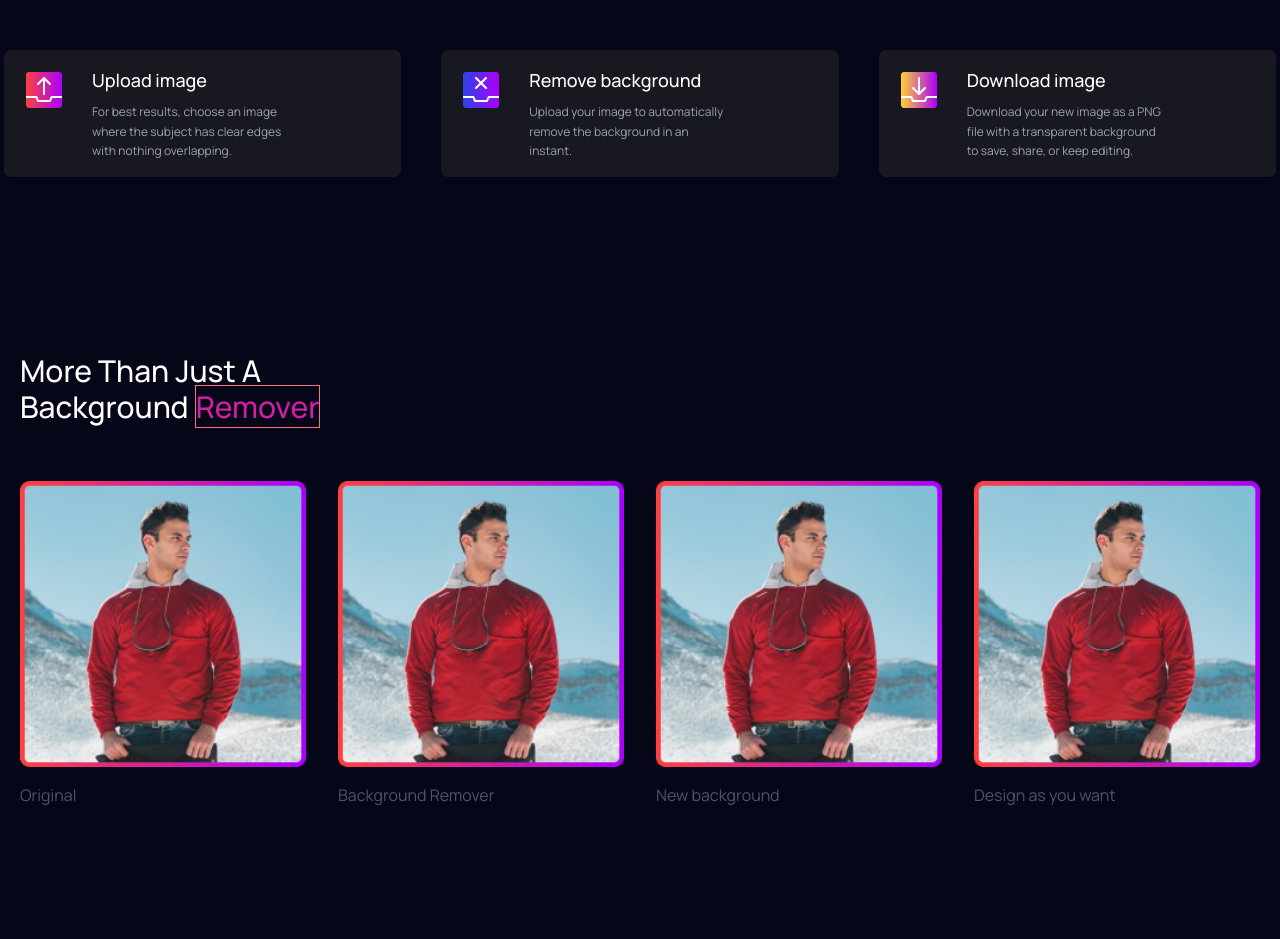
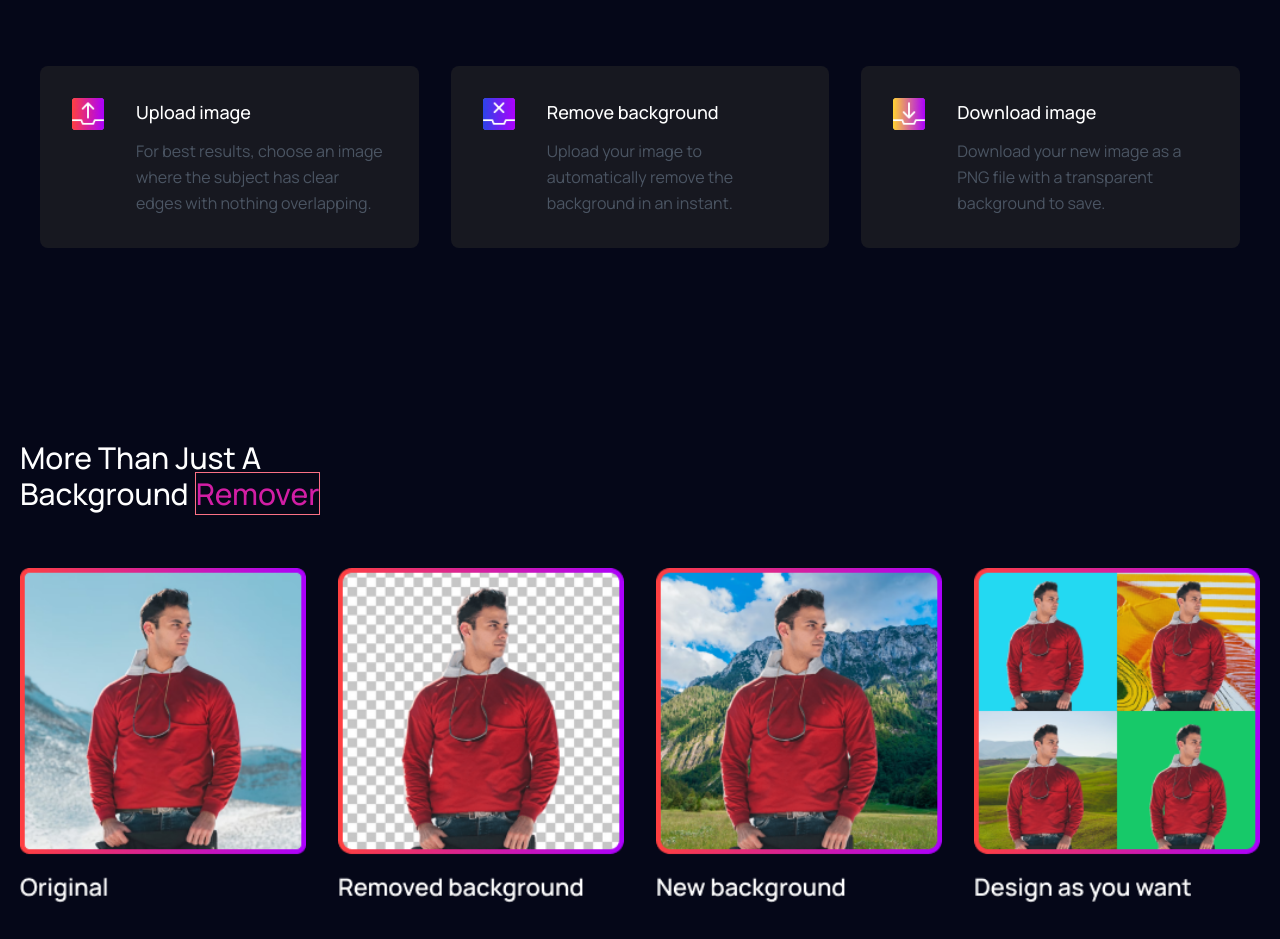
Before and after one commit to Faruqdigital/Background-remover-website, a website: page src/index.html in a window 1280 px wide. Shown: the part 980-1919 px from the top of the page. Drawn offline with Linux system fonts and the light colour scheme.

Commit message:
remover section added

```diff
--- a/src/index.html
+++ b/src/index.html
@@ -14,7 +14,7 @@
     <!-- header -->
     <header class="body-font">
 
-        <div class="container mx-auto flex flex-wrap p-5 flex-col md:flex-row items-center font-semibold">
+        <div class="container mx-auto flex flex-wrap p-5 flex-col md:flex-row items-center">
 
             <a class="flex title-font font-medium items-center mb-4 md:mb-0">
                 <img src="images/Group 7.png" alt="">
@@ -95,52 +95,52 @@
                 </h2>
                 <p class="text-xs text-center text-gray-300 mb-20">Remove background from images of humans, animals or
                     objects and <br> download high-resolution images for free.</p>
-
-                <div class="flex gap-10 sm:-m-4 -mx-4 -mb-10 -mt-4 md:space-y-0 space-y-6">
-
-                    <div class="md:w-1/3 flex bg-[#171820] p-4 rounded-[7px]">
-
-                        <div class="w-12 h-12 inline-flex items-center justify-center mb-4 flex-shrink-0">
+                <div class="container px-5 mx-auto flex flex-wrap">
+                    <div class="flex flex-wrap -m-4">
+                        <div class="p-4 lg:w-1/3 md:w-full">
+                            <div
+                                class="flex bg-[#171820] rounded-lg border-gray-200 border-opacity-50 p-8 sm:flex-row flex-col">
+                                <div
+                                    class="w-8 h-8 sm:mr-8 sm:mb-0 mb-4 inline-flex items-center justify-center rounded bg-indigo-100 text-indigo-500 flex-shrink-0">
                                     <img src="images/Group.png" alt="">
                                 </div>
-
-                        <div class="flex-grow pl-6">
-                            <h2 class="text-white text-lg title-font font-medium">Upload image</h2>
-                            <p class="leading-relaxed mt-2 text-gray-400 text-xs">For best results, choose an image <br>
-                                where the subject has clear edges <br> with nothing overlapping.</p>
+                                <div class="flex-grow">
+                                    <h2 class="text-white text-lg title-font font-medium mb-3">Upload image
+                                    </h2>
+                                    <p class="leading-relaxed text-base">For best results, choose an image where the
+                                        subject has clear edges with nothing overlapping.</p>
                                 </div>
-
                             </div>
-
-                    <div class="md:w-1/3 flex bg-[#171820] p-4 rounded-[7px]">
-
-                        <div class="w-12 h-12 inline-flex items-center justify-center mb-4 flex-shrink-0">
+                        </div>
+                        <div class="p-4 lg:w-1/3 md:w-full">
+                            <div
+                                class="flex bg-[#171820] rounded-lg border-gray-200 border-opacity-50 p-8 sm:flex-row flex-col">
+                                <div
+                                    class="w-8 h-8 sm:mr-8 sm:mb-0 mb-4 inline-flex items-center justify-center rounded bg-indigo-100 text-indigo-500 flex-shrink-0">
                                     <img src="images/Group (1).png" alt="">
                                 </div>
-
-                        <div class="flex-grow pl-6">
-                            <h2 class="text-white text-lg title-font font-medium">Remove background</h2>
-                            <p class="leading-relaxed mt-2 text-gray-400 text-xs">Upload your image to automatically
-                                <br> remove the background in an <br> instant.
-                            </p>
+                                <div class="flex-grow">
+                                    <h2 class="text-white text-lg title-font font-medium mb-3">Remove background
+                                    </h2>
+                                    <p class="leading-relaxed text-base">Upload your image to automatically remove the background in an instant.</p>
                                 </div>
-
                             </div>
-
-                    <div class="md:w-1/3 flex bg-[#171820] p-4 rounded-[7px]">
-
-                        <div class="w-12 h-12 inline-flex items-center justify-center mb-4 flex-shrink-0">
+                        </div>
+                        <div class="p-4 lg:w-1/3 md:w-full">
+                            <div
+                                class="flex bg-[#171820] rounded-lg border-gray-200 border-opacity-50 p-8 sm:flex-row flex-col">
+                                <div
+                                    class="w-8 h-8 sm:mr-8 sm:mb-0 mb-4 inline-flex items-center justify-center rounded bg-indigo-100 text-indigo-500 flex-shrink-0">
                                     <img src="images/Group (2).png" alt="">
                                 </div>
-
-                        <div class="flex-grow pl-6">
-                            <h2 class="text-white text-lg title-font font-medium">Download image</h2>
-                            <p class="leading-relaxed mt-2 text-gray-400 text-xs">Download your new image as a PNG <br>
-                                file with a transparent background <br> to save, share, or keep editing.</p>
+                                <div class="flex-grow">
+                                    <h2 class="text-white text-lg title-font font-medium mb-3">Download image
+                                    </h2>
+                                    <p class="leading-relaxed text-base">Download your new image as a PNG file with a transparent background to save.</p>
                                 </div>
-
                             </div>
-
+                        </div>
+                    </div>
                 </div>
 
             </div>
@@ -164,9 +164,7 @@
                         <div class="h-full flex flex-col">
                             <img alt="team"
                                 class="flex-shrink-0 rounded-lg w-[240] h-[240] object-cover object-center mb-4"
-                                src="images/Images.png">
-                            <p>Original</p>
-
+                                src="images/Group 16.png">
                         </div>
                     </div>
 
@@ -174,8 +172,7 @@
                         <div class="h-full flex flex-col">
                             <img alt="team"
                                 class="flex-shrink-0 rounded-lg w-[240] h-[240] object-cover object-center mb-4"
-                                src="images/Images.png">
-                            <p>Background Remover</p>
+                                src="images/Group 17 (1).png">
                         </div>
                     </div>
 
@@ -183,8 +180,7 @@
                         <div class="h-full flex flex-col">
                             <img alt="team"
                                 class="flex-shrink-0 rounded-lg w-[240] h-[240] object-cover object-center mb-4"
-                                src="images/Images.png">
-                            <p>New background</p>
+                                src="images/Group 18.png">
                         </div>
                     </div>
 
@@ -192,8 +188,7 @@
                         <div class="h-full flex flex-col">
                             <img alt="team"
                                 class="flex-shrink-0 rounded-lg w-[240] h-[240] object-cover object-center mb-4"
-                                src="images/Images.png">
-                            <p>Design as you want</p>
+                                src="images/Group 19.png">
                         </div>
                     </div>
 
@@ -217,12 +212,12 @@
                         to <br> backgrounds remove easily
                     </h2>
 
-                    <p class="mb-8 leading-relaxed text-gray-300 text-xs">Our AI background remover can automatically
+                    <p class="mb-8 leading-relaxed text-gray-400 text-xs">Our AI background remover can automatically
                         detect the subject at <br> once from any photo, remove bg in smooth cutout way without any <br>
                         manul work.
                     </p>
 
-                    <p class="mb-8 leading-relaxed text-gray-300 text-xs">With artificial intelligence tool, it's easy
+                    <p class="mb-8 leading-relaxed text-gray-400 text-xs">With artificial intelligence tool, it's easy
                         to handling hair, animal fur or <br> any complext edges in a few seconds. Save your time and
                         energy to <br> make high quality transparent PNG or add the white background to <br> photo.
                     </p>
@@ -245,7 +240,7 @@
                 <div class="flex flex-col text-center w-full mb-20">
                     <h2 class="sm:text-3xl text-2xl font-medium title-font mb-4 text-white">Speed up Your Workflow <br>
                         With Our <span>Integrations</span></h2>
-                    <p class="lg:w-2/3 mx-auto leading-relaxed text-xs text-gray-300">Remove background from images of
+                    <p class="lg:w-2/3 mx-auto leading-relaxed text-xs text-gray-400">Remove background from images of
                         humans, animals or objects and <br> download high-resolution images for free.</p>
                 </div>
                 <div class="flex flex-wrap -m-4 text-center">
@@ -364,6 +359,7 @@
                                 </li>
                             </ul>
                         </div>
+
                     </div>
                     <div class="hidden lg:justify-end md:grid md:grid-cols-1">
                         <div class="w-full mt-12 md:mt-0">
@@ -411,7 +407,7 @@
 
         <div class="px-5 py-12 mx-auto max-w-7xl sm:px-6 md:flex md:items-center md:justify-between lg:px-20">
             <div class="flex justify-center mb-8 space-x-6 md:order-last md:mb-0">
-                <a href="#" class="text-gray-400 hover:text-gray-500">
+                <a href="#" class="text-gray-400 hover:text-[#AC00FD]">
                     <span class="sr-only">Facebook</span>
                     <svg class="w-6 h-6" fill="currentColor" viewBox="0 0 24 24" aria-hidden="true">
                         <path fill-rule="evenodd"
@@ -420,7 +416,7 @@
                     </svg>
                 </a>
 
-                <a href="#" class="text-gray-400 hover:text-gray-500">
+                <a href="#" class="text-gray-400 hover:text-[#AC00FD]">
                     <span class="sr-only">Instagram</span>
                     <svg class="w-6 h-6" fill="currentColor" viewBox="0 0 24 24" aria-hidden="true">
                         <path fill-rule="evenodd"
@@ -429,7 +425,7 @@
                     </svg>
                 </a>
 
-                <a href="#" class="text-gray-400 hover:text-gray-500">
+                <a href="#" class="text-gray-400 hover:text-[#AC00FD]">
                     <span class="sr-only">Twitter</span>
                     <svg class="w-6 h-6" fill="currentColor" viewBox="0 0 24 24" aria-hidden="true">
                         <path
@@ -440,9 +436,11 @@
 
             </div>
 
-            <div class="mt-8 md:mt-0 md:order-1">
+            <div class="mt-8 md:mt-0 ">
                 <span class="mt-2 text-sm font-light text-gray-500 inline-flex">
+                    <div class="rounded-full mt-1">
                         <img class="mr-2" src="images/Ellipse 3.png" alt="">
+                    </div>
                     English
                     <svg xmlns="http://www.w3.org/2000/svg" fill="none" viewBox="0 0 24 24" stroke-width="1.5"
                         stroke="currentColor" class="w-4 h-4">
@@ -454,7 +452,7 @@
 
         </div>
 
-        <div class="pt-10 pb-28 border-t border-slate-300">
+        <div class="container mx-auto pt-10 pb-28 border-t border-slate-400">
             <p class="mt-2 mb-4 text-sm text-center font-light text-gray-500">Copyright @UIHUT 2023</p>
         </div>
     </footer>
--- a/src/style.css
+++ b/src/style.css
@@ -24,11 +24,11 @@ body{
     }
 
     .button-2{
-        @apply ml-4 ;
+        @apply ml-4;
     }
 
     .button-2 a{
-        @apply bg-[#D01CAA] text-white px-4 py-2 rounded hover:bg-orange-400;
+        @apply bg-[#D01CAA] bg-gradient-to-r from-violet-500 to-fuchsia-500 text-white px-4 py-2 rounded hover:bg-orange-400;
     }
 
     /* hero section */
```
Also changed, not shown: dist/output.css, src/images/Group 16.png (added), src/images/Group 17 (1).png (added), src/images/Group 18.png (added), src/images/Group 19.png (added), src/images/image 784 (1).png (added). Lines whose indentation alone changed are shown as unchanged.
